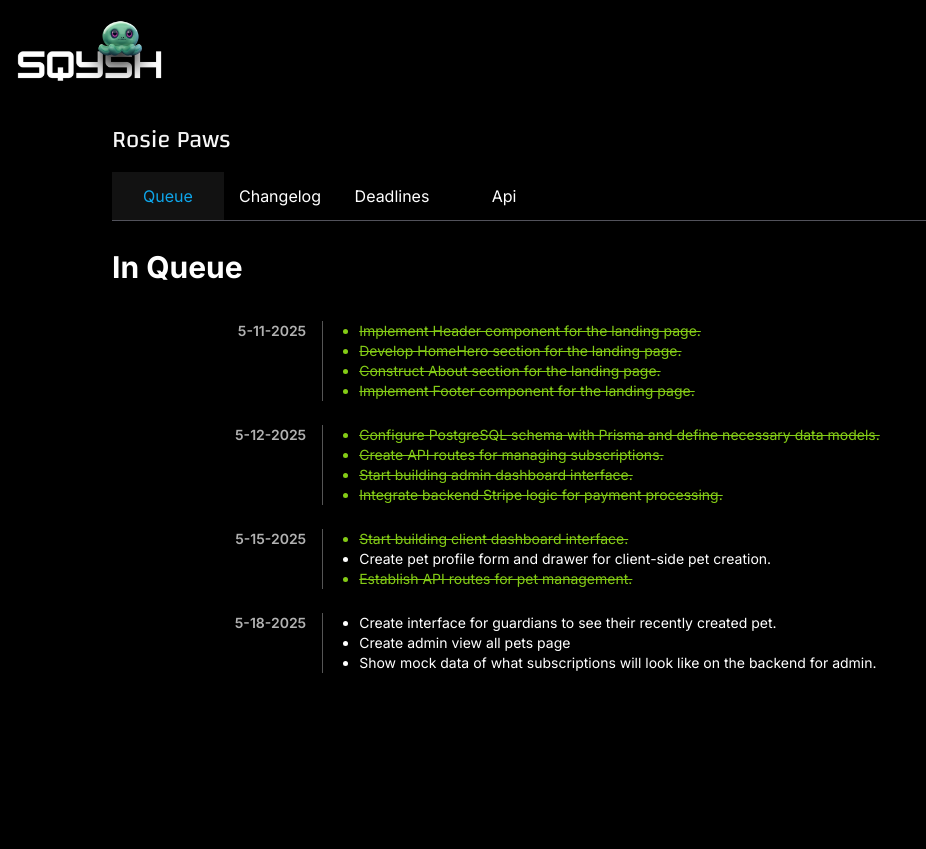
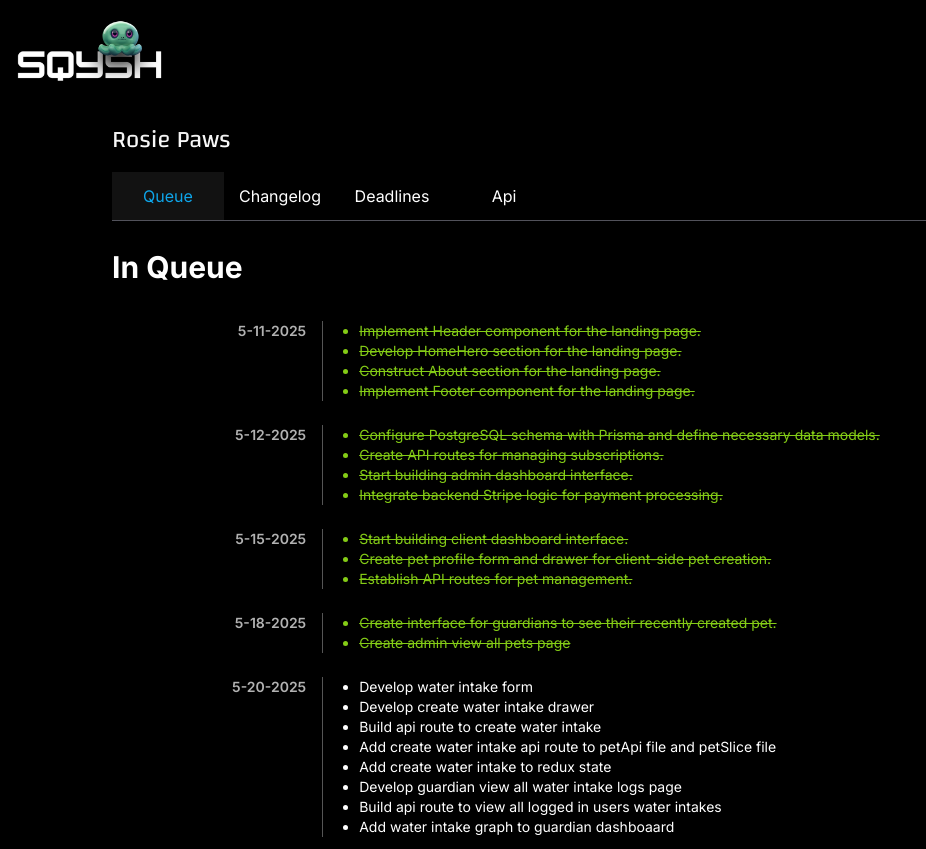
Before and after one commit to rowgregory/sqysh, a Next.js app: page /clients/rosie-paws/queue in a window 1280 px wide. Shown: the whole page, without its empty margins (0-926 px from the left). Before the commit the page ends 800 px from the top, so only its background shows below. Built offline with nearby package versions, Linux system fonts and the light colour scheme; a web font is replaced by a local one.

Commit message:
chore():Update rosie changelog and queue; update garcon changelog

```diff
--- a/app/clients/garcon/changelog/page.tsx
+++ b/app/clients/garcon/changelog/page.tsx
@@ -61,6 +61,10 @@ const changelogData = [
     date: "5-19-2025",
     message: `Post on Fb and Insta about the home made chips. Post video version to public story on Fb and Insta stories, as weell as TikTok, and Snap`,
   },
+  {
+    date: "5-20-2025",
+    message: `Post on TikTok & Snap about the garlic knots`,
+  },
 ];
 
 const GarconChangeLog = () => {
--- a/app/clients/rosie-paws/changelog/page.tsx
+++ b/app/clients/rosie-paws/changelog/page.tsx
@@ -28,6 +28,10 @@ const changelogData = [
   {
     date: "5-18-2025",
     message: `Developed Header, HomeHero, About, Subscription, and Footer blocks for the landing page.`,
+  },
+  {
+    date: "5-20-2025",
+    message: `Create API routes for authentication and pet management to support core app functionality. Build admin and guardian dashboards to improve user experience. Implement dynamic graphs showing gross volume, net sales, and guardian pet data. Enable guardians to add new pets, view pet details, and record pain scoring, view all record pain scorings, and view the pain scorings on a graph on the dashboard page`,
   },
 ];
 
--- a/app/clients/rosie-paws/queue/page.tsx
+++ b/app/clients/rosie-paws/queue/page.tsx
@@ -52,7 +52,7 @@ const queueData = [
       },
       {
         text: "Create pet profile form and drawer for client-side pet creation.",
-        isCompleted: false,
+        isCompleted: true,
       },
       {
         text: "Establish API routes for pet management.",
@@ -65,14 +65,47 @@ const queueData = [
     sentences: [
       {
         text: "Create interface for guardians to see their recently created pet.",
+        isCompleted: true,
+      },
+      {
+        text: "Create admin view all pets page",
+        isCompleted: true,
+      },
+    ],
+  },
+  {
+    date: "5-20-2025",
+    sentences: [
+      {
+        text: "Develop water intake form",
         isCompleted: false,
       },
       {
-        text: "Create admin view all pets page",
+        text: "Develop create water intake drawer",
         isCompleted: false,
       },
       {
-        text: "Show mock data of what subscriptions will look like on the backend for admin.",
+        text: "Build api route to create water intake",
+        isCompleted: false,
+      },
+      {
+        text: "Add create water intake api route to petApi file and petSlice file",
+        isCompleted: false,
+      },
+      {
+        text: "Add create water intake to redux state",
+        isCompleted: false,
+      },
+      {
+        text: "Develop guardian view all water intake logs page",
+        isCompleted: false,
+      },
+      {
+        text: "Build api route to view all logged in users water intakes",
+        isCompleted: false,
+      },
+      {
+        text: "Add water intake graph to guardian dashboaard",
         isCompleted: false,
       },
     ],
```
